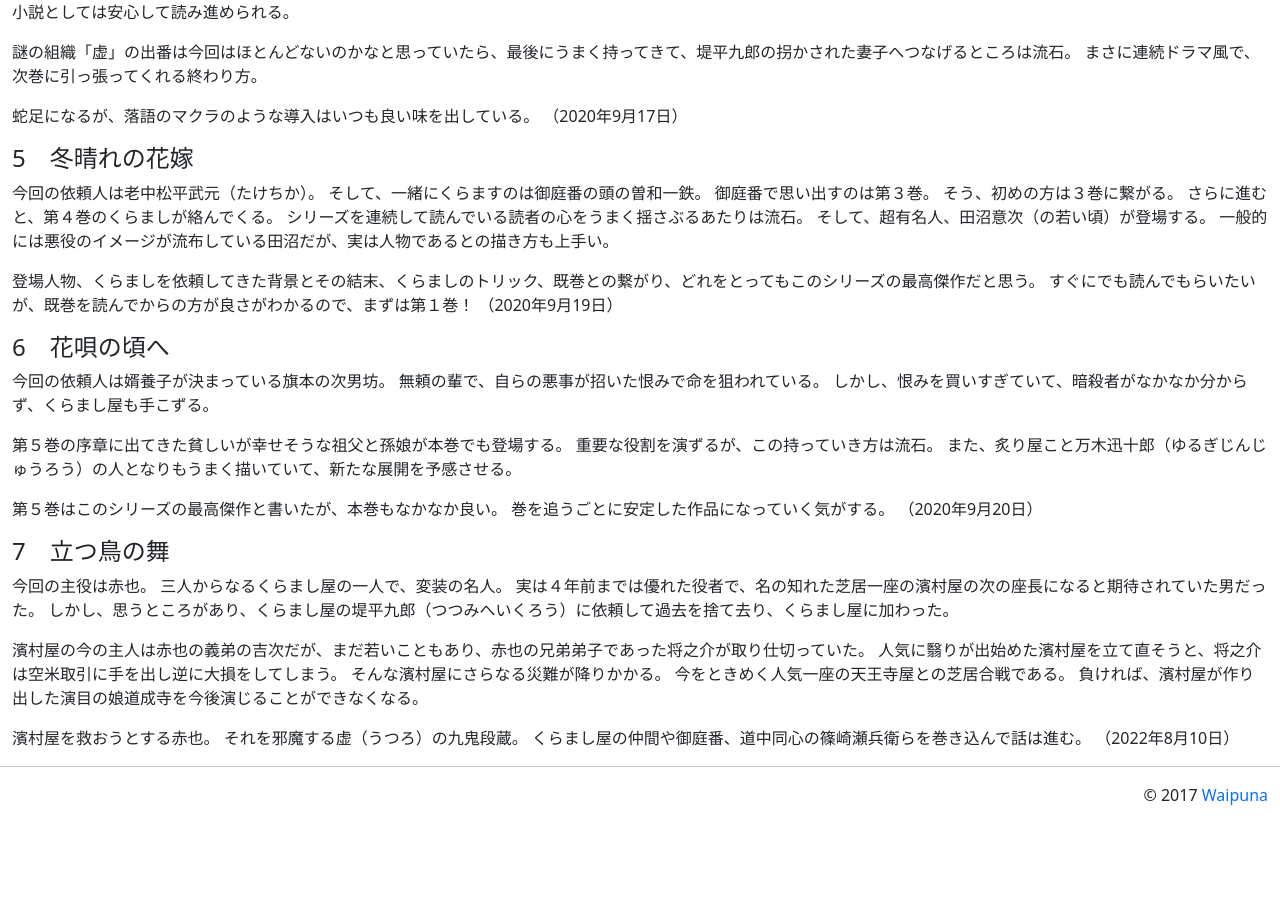
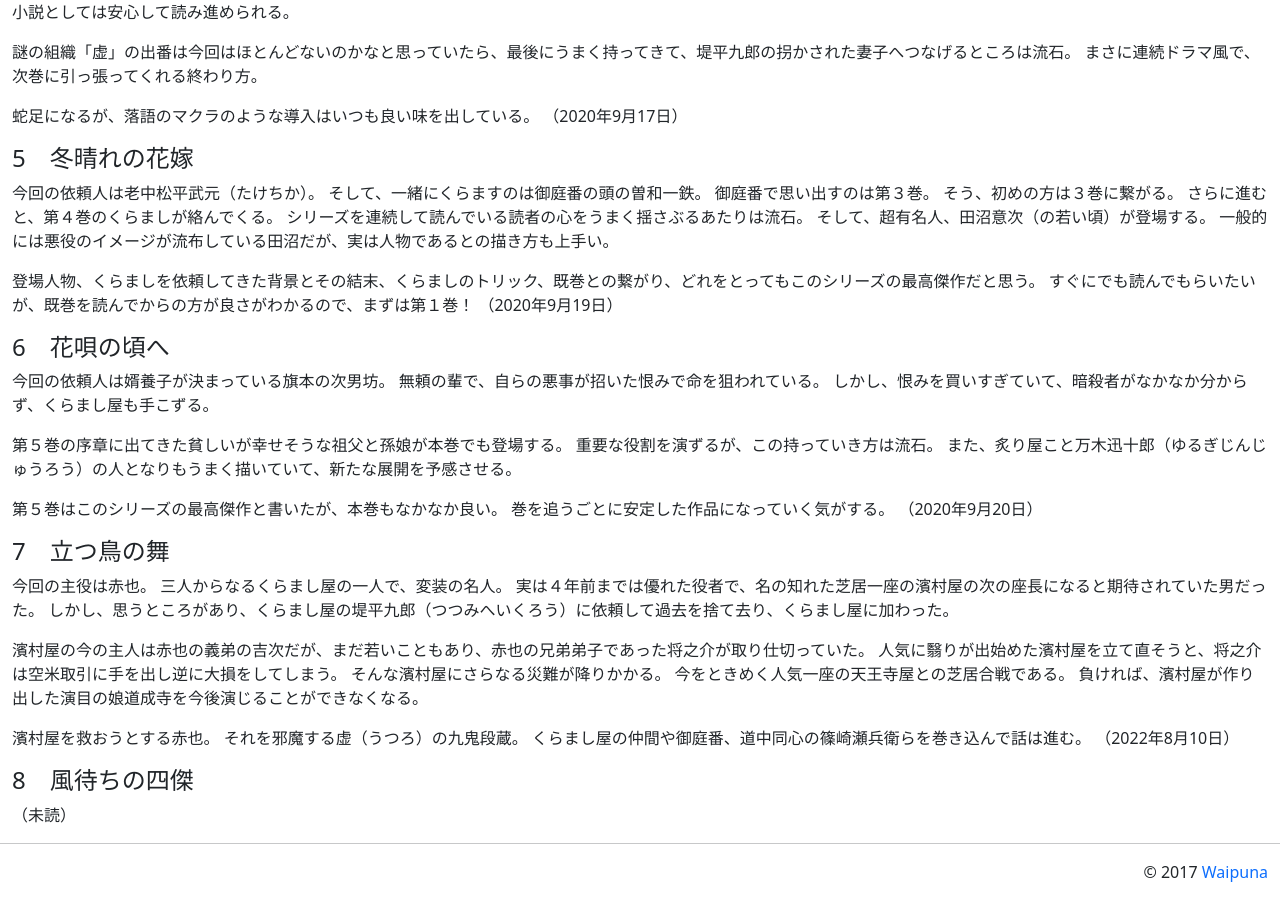
Before and after one commit to waipuna96815/waipuna96815.github.io, a Jekyll site: the page built from pages/book-imamura.md, in a window 1280 px wide and 900 px high, scrolled down 702 px. Built offline with Jekyll 4.4.1, drawn with Linux system fonts in a browser that asks for light colours; nearby versions of some CDN libraries; before the commit the page ends 1525 px from its top, so only the background shows below that.

Commit message:
add an unread book by Imamura

```diff
--- a/pages/book-imamura.md
+++ b/pages/book-imamura.md
@@ -96,3 +96,7 @@ categories: 読書
 それを邪魔する虚（うつろ）の九鬼段蔵。
 くらまし屋の仲間や御庭番、道中同心の篠崎瀬兵衛らを巻き込んで話は進む。
 （2022年8月10日）
+
+#### 8　風待ちの四傑
+
+（未読）
```
